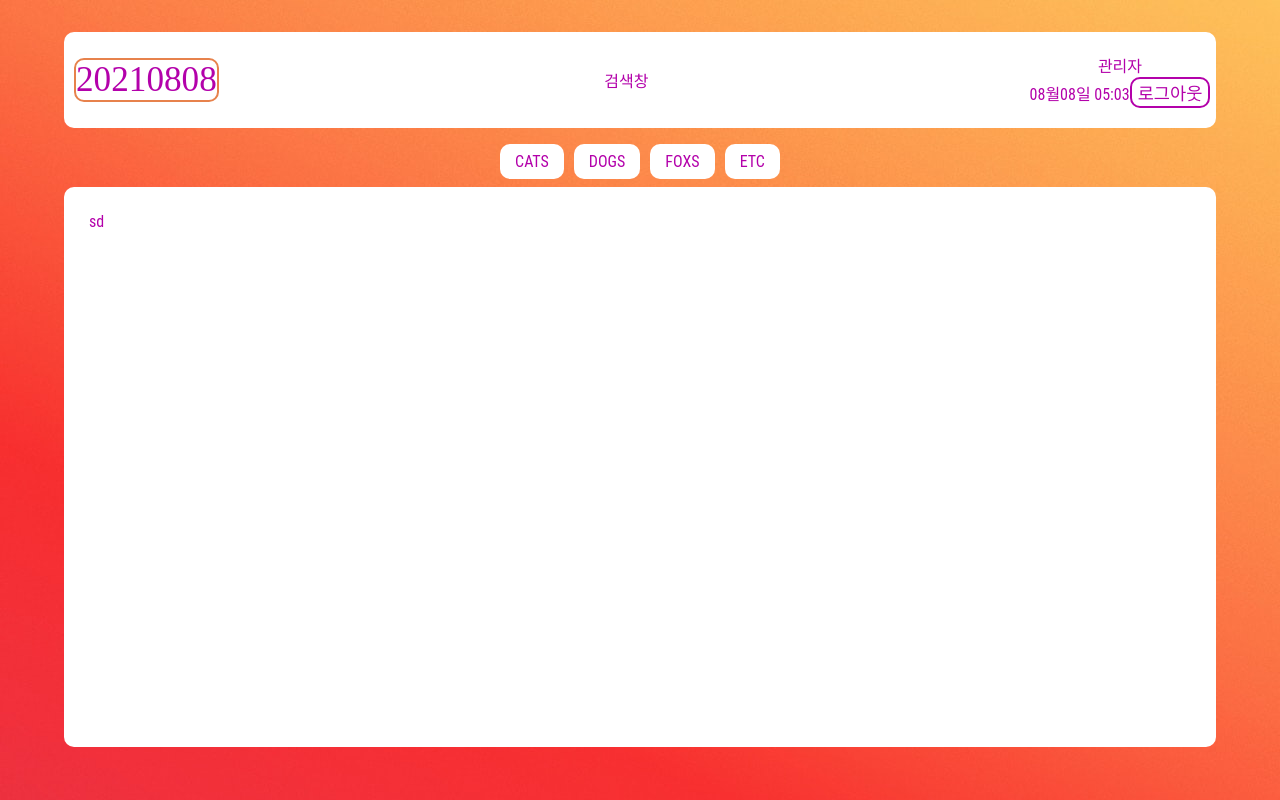
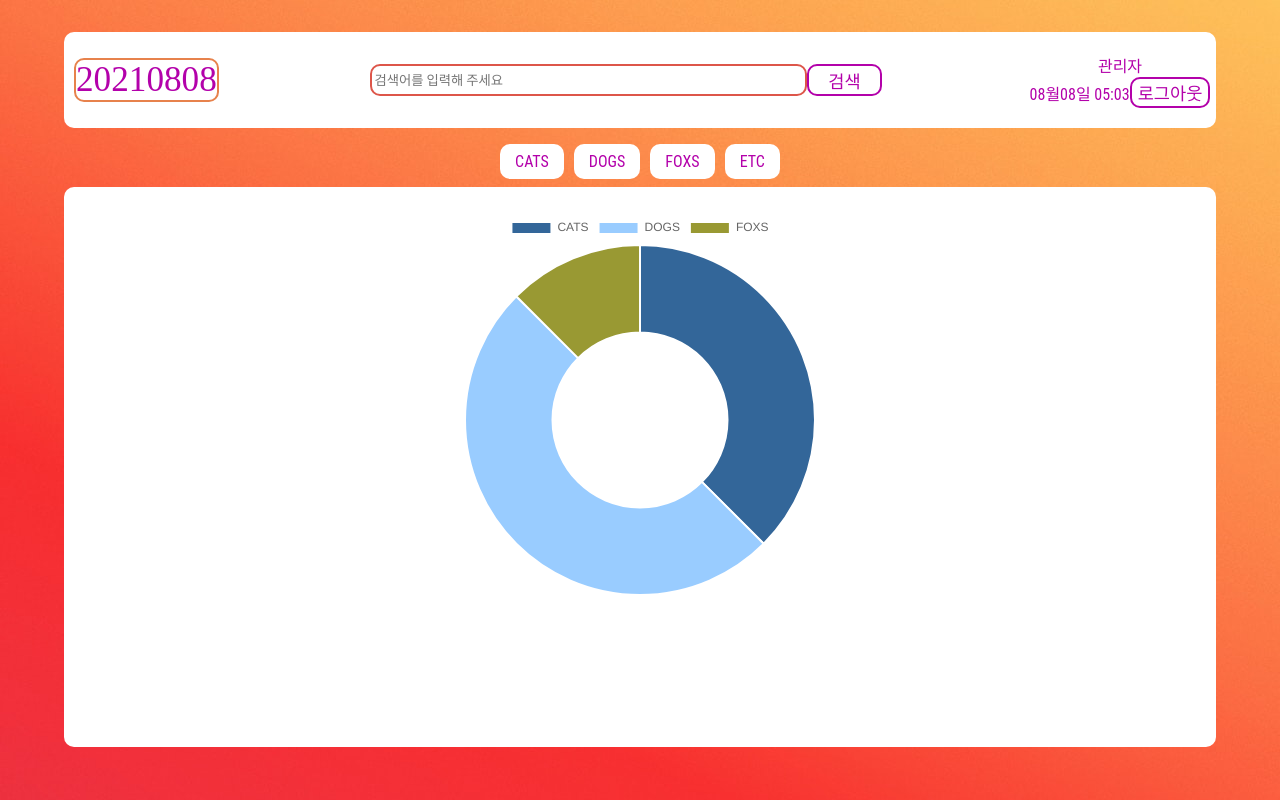
Before and after one commit to icecokel/React_AnimalGallery, a React (Create React App) app: page /signIn in a window 1280 px wide. Both pictures are taken after a click on the button "sign in". Built offline with nearby package versions, Linux system fonts and the light colour scheme; a web font is replaced by a local one.

Commit message:
first commit

```diff
--- a/package.json
+++ b/package.json
@@ -6,13 +6,16 @@
     "@testing-library/jest-dom": "^5.14.1",
     "@testing-library/react": "^11.2.7",
     "@testing-library/user-event": "^12.8.3",
+    "@types/chart.js": "^2.9.34",
     "@types/jest": "^26.0.24",
     "@types/node": "^12.20.18",
     "@types/react": "^17.0.15",
     "@types/react-dom": "^17.0.9",
     "@types/react-router-dom": "^5.1.8",
+    "chart.js": "^3.5.0",
     "moment": "^2.29.1",
     "react": "^17.0.2",
+    "react-chartjs-2": "^3.0.4",
     "react-dom": "^17.0.2",
     "react-router-dom": "^5.2.0",
     "react-scripts": "4.0.3",
--- a/src/App.tsx
+++ b/src/App.tsx
@@ -6,6 +6,7 @@ import DashBoard from "./components/main/DashBoard";
 import PageNotFound from "./components/common/PageNotFound";
 import SignIn from "./components/main/SignIn";
 import Header from "./components/header/Header";
+import Gallery from "./components/main/Gallery";
 
 const App = (props: any) => {
   const [hasHeader, setHasHeader] = useState<boolean>(true);
@@ -31,6 +32,13 @@ const App = (props: any) => {
                     <SignIn {...props} setHasHeader={setHasHeader} />
                   )}
                 />
+                <Route
+                  exact
+                  path="/gallery/:kind"
+                  render={(props) => (
+                    <Gallery {...props} setHasHeader={setHasHeader} />
+                  )}
+                />
 
                 <Route component={PageNotFound} />
               </Switch>
--- a/src/Style.css
+++ b/src/Style.css
@@ -2,8 +2,11 @@
 
 :root {
   --color-base: #ffffff;
+  --color-base-blur: #ffffff80;
   --color-point: #b301aa;
+  --color-point-blur: #b301aa80;
   --color-1st-point: #e7824c;
+  --color-1st-point-blur: #e7824c80;
   --color-2bd-point: #dd564a;
   --color-3bd-point: #cb1452;
   --color-4th-point: #c00266;
@@ -188,10 +191,23 @@ button:hover {
 .search_bar {
   background-color: var(--color-base);
   text-align: center;
+  width: 40vw;
+  display: flex;
+  height: 4vh;
+}
+.search_bar input[type="text"] {
+  width: 85%;
+
+  border-radius: 10px;
+  border: var(--color-2bd-point) solid 2px;
+}
+.search_bar button {
+  width: 15%;
+  border-radius: 10px;
 }
 
 .loginInfo_box {
-  width: 100%;
+  width: 90%;
   background-color: var(--color-base);
   text-align: center;
   width: 15vw;
@@ -229,12 +245,55 @@ button:hover {
 .grid_item:nth-child(5n) {
   background-color: var(--color-5th-point);
 }
+.post_section {
+  border: var(--color-base) solid 2px;
+  display: flex;
+  flex-direction: row;
+  flex-wrap: wrap;
+  max-height: 55vh;
+  overflow-y: auto;
+  -ms-overflow-style: none;
+}
+.post_section::-webkit-scrollbar {
+  display: none;
+  width: 0 !important;
+}
+.post_conteiner {
+  width: 45%;
+  background: white;
+  border-radius: 4px;
+  box-shadow: rgb(0 0 0 / 4%) 0px 4px 16px 0px;
+  transition: box-shadow 0.25s ease-in 0s, transform 0.25s ease-in 0s;
+  margin: 1rem;
+  overflow: hidden;
+}
+.post_conteiner:hover {
+  border: var(--color-point) solid 2px;
+}
 
+.post_img {
+  display: flex;
+  justify-content: center;
+  width: 100%;
+  position: relative;
+}
+.post_img img {
+  width: 30vw;
+}
 .post_title {
-  font-size: 1.2em;
+  padding: 1rem;
 }
 .post_contents {
-  font-size: 1em;
+  padding: 1rem;
+}
+.post_writer {
+  padding: 0.625rem 1rem;
+  border-top: 1px solid rgb(248, 249, 250);
+  display: flex;
+  font-size: 0.75rem;
+  line-height: 1.5;
+  -webkit-box-pack: justify;
+  justify-content: space-between;
 }
 
 .tab_conteiner {
@@ -264,6 +323,9 @@ button:hover {
   text-align: center;
 }
 
+.chart canvas {
+  width: 30vw;
+}
 @media only screen and (max-width: 768px) {
   .header_box {
     flex-direction: column;
--- /dev/null
+++ b/src/asset/data/color.tsx
@@ -0,0 +1,52 @@
+export const chartColors = [
+  "#336699",
+  "#99CCFF",
+  "#999933",
+  "#666699",
+  "#CC9933",
+  "#006666",
+  "#3399FF",
+  "#993300",
+  "#CCCC99",
+  "#666666",
+  "#FFCC66",
+  "#6699CC",
+  "#663366",
+  "#9999CC",
+  "#CCCCCC",
+  "#669999",
+  "#CCCC66",
+  "#CC6600",
+  "#9999FF",
+  "#0066CC",
+  "#99CCCC",
+  "#999999",
+  "#FFCC00",
+  "#009999",
+  "#99CC33",
+  "#FF9900",
+  "#999966",
+  "#66CCCC",
+  "#339966",
+  "#CCCC33",
+  "#003f5c",
+  "#665191",
+  "#a05195",
+  "#d45087",
+  "#2f4b7c",
+  "#f95d6a",
+  "#ff7c43",
+  "#ffa600",
+  "#EF6F6C",
+  "#465775",
+  "#56E39F",
+  "#59C9A5",
+  "#5B6C5D",
+  "#0A2342",
+  "#2CA58D",
+  "#84BC9C",
+  "#CBA328",
+  "#F46197",
+  "#DBCFB0",
+  "#545775",
+];
--- a/src/components/header/Header.tsx
+++ b/src/components/header/Header.tsx
@@ -1,10 +1,30 @@
 import moment from "moment";
 import { useEffect, useState } from "react";
 import { useHistory } from "react-router";
+
 import LoginSessionUtil from "../../util/LoginSessionUtil";
-import Tabs from "./Tabs";
 
+const defaultData = {
+  tabList: [
+    { title: "CATS", tag: ["cats"] },
+    { title: "DOGS", tag: ["dogs"] },
+    { title: "FOXS", tag: ["foxs"] },
+    { title: "ETC", tag: ["etc"] },
+  ],
+};
 const Header = (props: any) => {
+  const history = useHistory();
+  const [tabList] = useState<Array<any>>(defaultData.tabList);
+  useEffect(() => {}, [tabList]);
+
+  const onClickTab = (e: any) => {
+    const { innerText } = e.target;
+    if (innerText !== "ETC") {
+      const info = tabList.find((info) => info.title === innerText);
+
+      history.push("/gallery/" + innerText, { tag: info.tag });
+    }
+  };
   return (
     <>
       <header className="header_box">
@@ -12,7 +32,23 @@ const Header = (props: any) => {
         <SearchBar />
         <SignInInfo />
       </header>
-      <Tabs />
+      <nav>
+        <ul className="tab_conteiner">
+          {tabList.map((item) => {
+            return (
+              <li className="tab_item">
+                <label
+                  onClick={(e) => {
+                    onClickTab(e);
+                  }}
+                >
+                  {item.title}
+                </label>
+              </li>
+            );
+          })}
+        </ul>
+      </nav>
     </>
   );
 };
@@ -20,8 +56,9 @@ const Header = (props: any) => {
 const Logo = (props: any) => {
   const history = useHistory();
   const onClickMenu = () => {
-    const searchBar = document.getElementsByClassName("search_bar");
-    const loginInfoBox = document.getElementsByClassName("loginInfo_box");
+    // TODO :: 모바일 환경 작업 필요
+    // const searchBar = document.getElementsByClassName("search_bar");
+    // const loginInfoBox = document.getElementsByClassName("loginInfo_box");
   };
   return (
     <div className="logo_box">
@@ -40,7 +77,12 @@ const Logo = (props: any) => {
 };
 
 const SearchBar = () => {
-  return <div className="search_bar"> 검색창</div>;
+  return (
+    <div className="search_bar">
+      <input type="text" placeholder="검색어를 입력해 주세요" name="" id="" />
+      <button>검색</button>
+    </div>
+  );
 };
 const SignInInfo = (props: any) => {
   const history = useHistory();
--- a/src/components/header/Tabs.tsx
+++ /dev/null
@@ -1,30 +0,0 @@
-import { useEffect, useState } from "react";
-import SignIn from "../main/SignIn";
-
-const defaultData = {
-  tabList: [
-    { title: "CATS", tag: ["cat", "animal"], url: "" },
-    { title: "DOGS", tag: ["dog", "animal"], url: "" },
-    { title: "FOXS", tag: ["fox", "animal"], url: "" },
-    { title: "ETC", tag: ["etc", "animal"], url: "" },
-  ],
-};
-const Tabs = () => {
-  const [tabList] = useState<Array<any>>(defaultData.tabList);
-  useEffect(() => {}, [tabList]);
-  return (
-    <nav>
-      <ul className="tab_conteiner">
-        {tabList.map((item) => {
-          return (
-            <li className="tab_item">
-              <label>{item.title}</label>
-            </li>
-          );
-        })}
-      </ul>
-    </nav>
-  );
-};
-
-export default Tabs;
--- a/src/components/main/DashBoard.tsx
+++ b/src/components/main/DashBoard.tsx
@@ -1,5 +1,8 @@
-import { useEffect, useState } from "react";
+import { useEffect } from "react";
 import LoginSessionUtil from "../../util/LoginSessionUtil";
+import { Doughnut } from "react-chartjs-2";
+import { chartColors } from "../../asset/data/color";
+import posts from "../../asset/data/posts.json";
 
 const DashBoard = (props: any) => {
   useEffect(() => {
@@ -8,7 +11,27 @@ const DashBoard = (props: any) => {
       props.history.push("/signIn");
     }
   });
-  return <div>sd</div>;
+  return (
+    <div className="chart">
+      <Doughnut
+        data={{
+          labels: ["CATS", "DOGS", "FOXS"],
+          datasets: [
+            {
+              data: [3, 4, 1],
+              backgroundColor: chartColors,
+              hoverBackgroundColor: chartColors,
+            },
+          ],
+        }}
+        width={150}
+        options={{
+          responsive: true,
+          maintainAspectRatio: false,
+        }}
+      />
+    </div>
+  );
 };
 
 export default DashBoard;
--- /dev/null
+++ b/src/components/main/Gallery.tsx
@@ -0,0 +1,58 @@
+import { useEffect, useState } from "react";
+import posts from "../../asset/data/posts.json";
+
+const defaultData = {
+  tags: [],
+  resultList: [],
+  title: "",
+};
+
+const Gallery = (props: any) => {
+  const [resultList, setResultList] = useState<Array<any>>(
+    defaultData.resultList
+  );
+  useEffect(() => {
+    setPostList();
+  }, [props.location]);
+
+  const setPostList = () => {
+    const updatePostList: Array<any> = [];
+
+    posts.list.forEach((list) => {
+      if (findPost(list.tag)) {
+        updatePostList.push(list);
+      }
+    });
+    setResultList(updatePostList);
+  };
+
+  const findPost = (list: Array<string>) => {
+    const tags: Array<string> = props.location.state.tag;
+    const result: Array<string> = tags.filter((tag) => list.includes(tag));
+    return result.length === 0 ? false : true;
+  };
+  return (
+    <section>
+      <div>
+        <h3>{props.match.params.kind} 갤러리</h3>총 {resultList?.length}의
+        포스가 존재
+      </div>
+      <div className="post_section">
+        {resultList?.map((post) => {
+          return (
+            <div className="post_conteiner">
+              <div className="post_img">
+                <img src={post.url} alt="이미지" />
+              </div>
+              <div className="post_title">{post.title}</div>
+              <div className="post_contents">{post.contents}</div>
+              <div className="post_writer">관리자</div>
+            </div>
+          );
+        })}
+      </div>
+    </section>
+  );
+};
+
+export default Gallery;
--- a/src/components/main/SignIn.tsx
+++ b/src/components/main/SignIn.tsx
@@ -44,9 +44,8 @@ const SignIn = (props: any) => {
   };
 
   return (
-    <div className="content_box">
     <div className="login_box center">
-        <img src={Cat} className="cat_image" />
+      <img src={Cat} className="cat_image" alt="로그인화면" />
       <h2>Login Animal Gallery</h2>
       <ErrorMessage
         text="이메일 또는 패스워드가 일치 하지 않습니다."
@@ -79,7 +78,6 @@ const SignIn = (props: any) => {
         <button className="login_btn">sign up</button>
       </div>
     </div>
-    </div>
   );
 };
 
```
Also changed, not shown: src/asset/data/posts.json (+33 -25 lines), 1 other file (tests, documents, lock files or other folders). Lines whose indentation alone changed are shown as unchanged.
